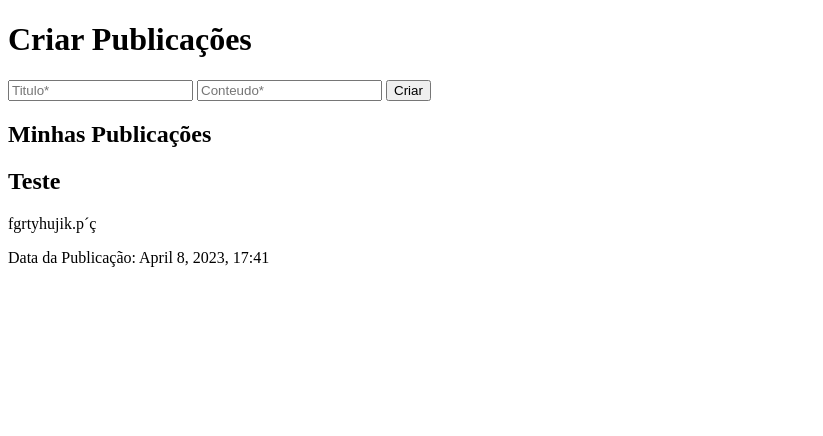
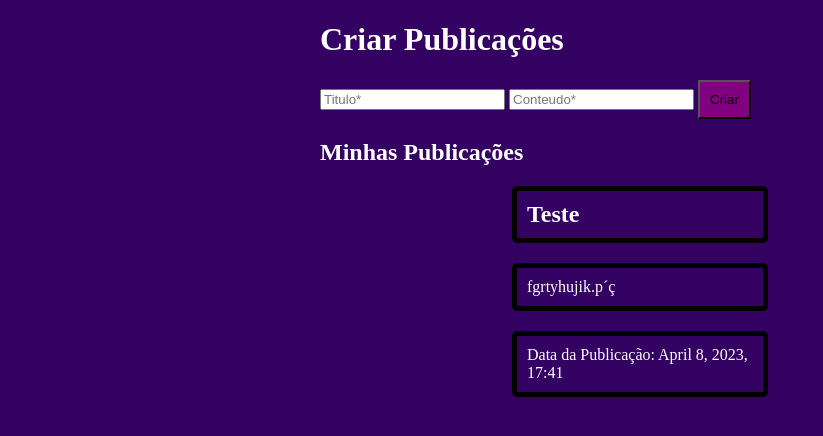
Before and after one commit to Cidyclay/projetoepratica, a PHP site: page / in a window 1280 px wide. Shown: the top 436 px of the page, without its empty margins (0-823 px from the left). Run offline with PHP 8.4, Linux system fonts and the light colour scheme.

Commit message:
correção

```diff
--- a/index.php
+++ b/index.php
@@ -7,32 +7,35 @@
     <meta http-equiv="X-UA-Compatible" content="IE=edge">
     <meta name="viewport" content="width=device-width, initial-scale=1.0">
     <title>Publicações</title>
+    <link rel="stylesheet" href="style.css">
 </head>
 
 <body>
 
     <h1>Criar Publicações</h1>
 
-    <php $nomeArquivo='publis.csv'; $arquivo=file($nomeArquivo) ?>
+    <php $nomeArquivo='publis.csv' ; $arquivo=file($nomeArquivo) ?>
 
-    <form action="add_post.php" method="POST" >
+        <form action="add_post.php" method="POST">
             <input type="text" name="titulo" placeholder="Titulo*" required>
             <input type="text" name="conteudo" placeholder="Conteudo*" required>
-        <input type="submit" name="criar" value="Criar">
+            <input type="submit" name="criar" value="Criar" class="criar-butao">
         </form>
 
 
         <?php $fp = fopen('publis.csv', 'r') ?>
-    <?php while (($rom = fgetcsv($fp)) !== false): ?>
+        <?php while (($rom = fgetcsv($fp)) !== false) : ?>
 
             <!-- só vai mostar "minhas publicaçoes" caso o usuario tenha alguma publicação -->
-        <?php if(!$mostrar): ?>
+            <?php if (!$mostrar) : ?>
                 <h2>Minhas Publicações</h2>
-        <?php $mostrar = true; endif ?>
+            <?php $mostrar = true;
+            endif ?>
 
-        <h2><?= $rom[0] ?></h2>
-        <p><?= $rom[1] ?></p>
-        <p>Data da Publicação: <?= $rom[2] ?></p>
+            <h2 class="publicacao"><?= $rom[0] ?></h2>
+            <p class="publicacao"><?= $rom[1] ?></p>
+            <p class="publicacao">Data da Publicação: <?= $rom[2] ?></p>
+
         <?php endwhile ?>
 
 </body>
--- /dev/null
+++ b/style.css
@@ -0,0 +1,20 @@
+.criar-butao{
+    background-color: purple;
+    padding: 10px 10px;
+}
+body {
+    margin: 0;
+    background-color: rgb(52, 2, 98);
+    color: white;
+    box-sizing: border-box;
+    width: 50%;
+    margin: 20px auto;
+}
+.publicacao {
+    border: 5px solid black;
+    padding: 10px;
+    border-radius: 5px;
+    box-sizing: border-box;
+    width: 40%;
+    margin: 20px auto;
+  }
```
Lines whose indentation alone changed are shown as unchanged.
